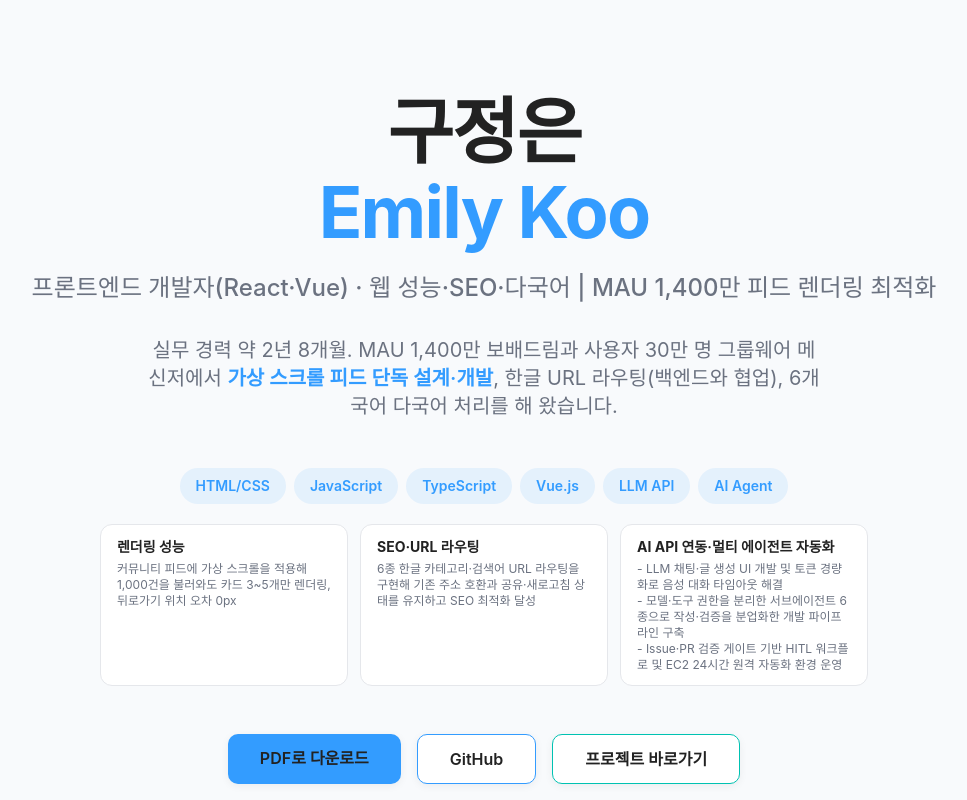
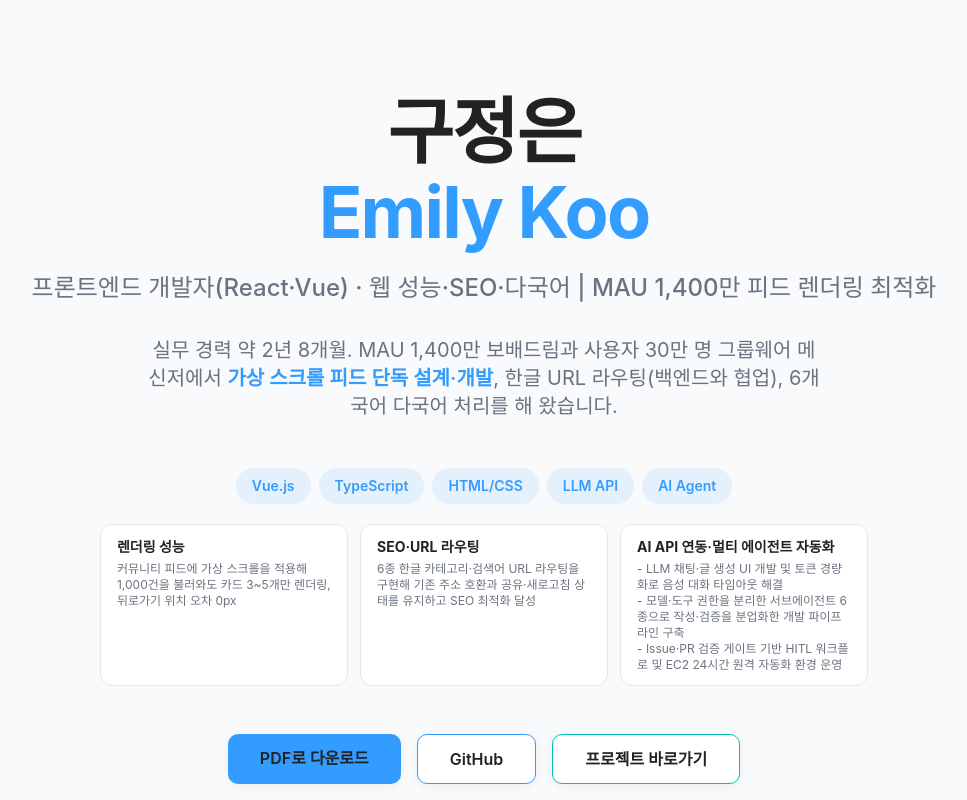
Before and after one commit to JEmilyKoo/portfolio, a Next.js app: page /v3 in a window 1280 px wide. Shown: the top 800 px of the page, without its empty margins (156-1123 px from the left). Built offline with nearby package versions, Linux system fonts and the light colour scheme.

Commit message:
fix: 필요 역량만 넣기

```diff
--- a/components/tracks.ts
+++ b/components/tracks.ts
@@ -342,10 +342,9 @@ export const tracks: Record<Track, TrackConfig> = {
     pdfUrl:
       'https://github.com/JEmilyKoo/portfolio/blob/2fce6f989c4392dc50bf2f24bfaa2e829b8ba355/20261110_%EA%B5%AC%EC%A0%95%EC%9D%80_v3.pdf',
     primaryPills: [
+      'Vue.js',
+      'TypeScript',
       'HTML/CSS',
-      'JavaScript',
-      'TypeScript',
-      'Vue.js',
       'LLM API',
       'AI Agent',
     ],
```
